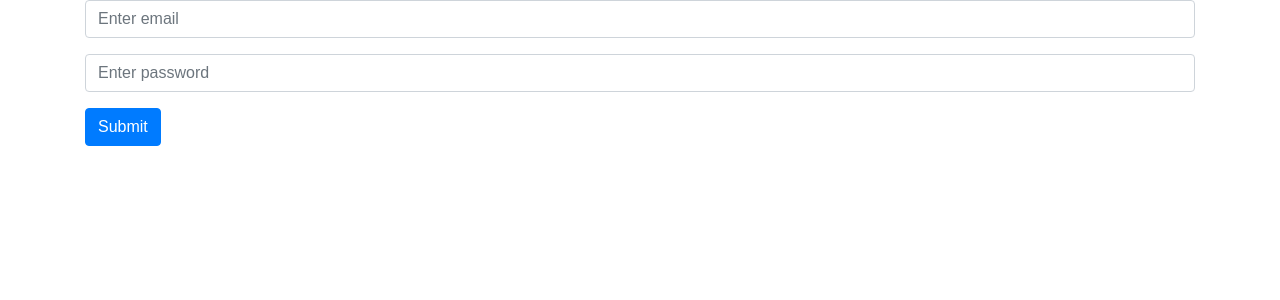
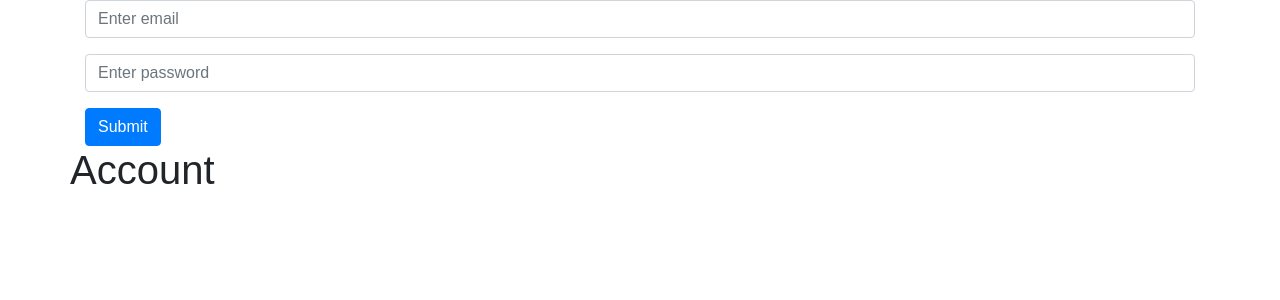
Before and after one commit to KirillUnited/login-test, a React (Create React App) app: page / in a window 1280 px wide. Shown: the top 300 px of the page. Built offline with nearby package versions, Linux system fonts and the light colour scheme.

Commit message:
add account empty component

```diff
--- /dev/null
+++ b/src/Account.js
@@ -0,0 +1,19 @@
+import React, { Component } from 'react';
+
+class Account extends Component {
+    constructor(props) {
+        super(props);
+        this.state = {
+        }
+    }
+
+    render() {
+        return (
+            <div className="row">
+                <h1>Account</h1>
+            </div>
+        );
+    }
+}
+
+export default Account;
--- a/src/Login.js
+++ b/src/Login.js
@@ -1,4 +1,5 @@
 import React, { Component } from 'react';
+import Account from './Account';
 
 class Login extends Component {
     constructor(props) {
@@ -61,6 +62,7 @@ class Login extends Component {
                     </div>
                     <button type="submit" className="btn btn-primary" onClick={this.login}>Submit</button>
                 </form>
+                <Account></Account>
             </div>
         );
     }
```
